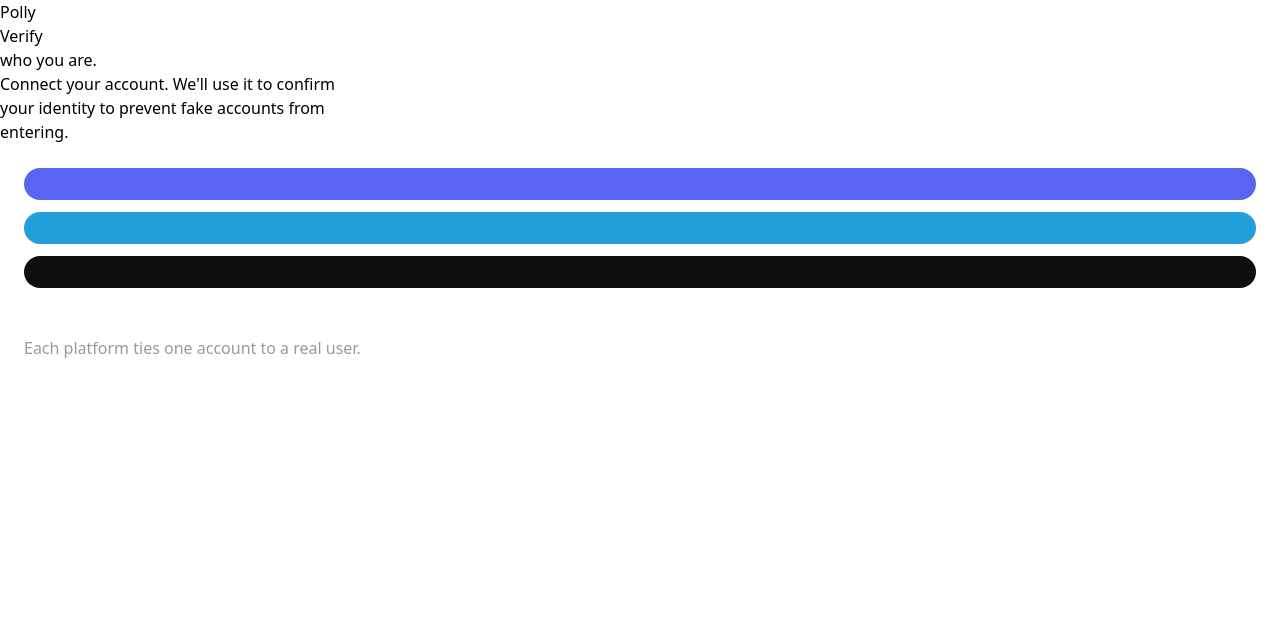
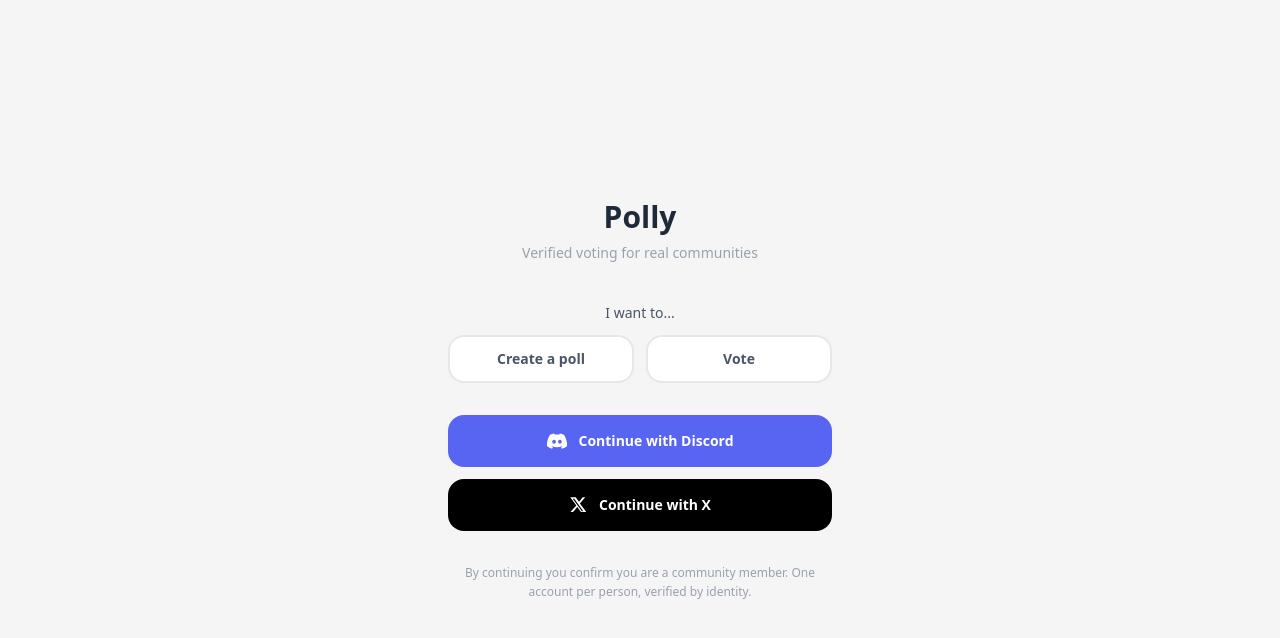
Before and after one commit to Tochi8/Polly, a Next.js app: page /login in a window 1280 px wide. Shown: the top 638 px of the page. Built offline with nearby package versions, Linux system fonts and the light colour scheme; no server answers.

Commit message:
Modified log in page, created auth callback, supabase server

```diff
--- a/app/auth/callback/route.ts
+++ b/app/auth/callback/route.ts
@@ -0,0 +1,43 @@
+import { createSupabaseServerClient } from '@/lib/supabase-server'
+import { NextResponse } from 'next/server'
+
+export async function GET(req: Request) {
+    const { searchParams, origin } = new URL(req.url)
+    const code = searchParams.get('code')
+    const role = searchParams.get('state') ?? 'voter'
+
+    if (code) {
+        const supabase = await createSupabaseServerClient()
+        const { data, error } = await supabase.auth.exchangeCodeForSession(code)
+
+        if (!error && data.user) {
+            const providerData = data.user.app_metadata
+            const provider = providerData.provider
+            const provider_id = data.user.id
+            const username =
+                data.user.user_metadata?.full_name ||
+                data.user.user_metadata?.user_name ||
+                data.user.email ||
+                'unknown'
+
+            // Save to your users table
+            const res = await fetch(`${origin}/api/auth/callback`, {
+                method: 'POST',
+                headers: { 'Content-Type': 'application/json' },
+                body: JSON.stringify({ provider, provider_id, username, role }),
+            })
+
+            const userData = await res.json()
+
+            if (userData.user) {
+                // Encode user and redirect to login page to save to localStorage
+                const encoded = encodeURIComponent(JSON.stringify(userData.user))
+                return NextResponse.redirect(
+                    `${origin}/login?user=${encoded}&role=${role}`
+                )
+            }
+        }
+    }
+
+    return NextResponse.redirect(`${origin}/login?error=auth_failed`)
+}
--- a/app/login/page.tsx
+++ b/app/login/page.tsx
@@ -1,69 +1,167 @@
-const iconSpace = null;
+'use client'
 
-const oauthProviders = [
-    {
-        name: 'Discord',
-        icon: {iconSpace},
-        bg: '#5865F2',
-        text: '#FFFFFF',
-        href: '/api/auth/discord',
-    },
+import { useState, useEffect } from 'react'
+import { useRouter, useSearchParams } from 'next/navigation'
+import { createSupabaseBrowserClient } from '@/lib/supabase'
 
-     {
-        name: 'Telegram',
-        icon: {iconSpace},
-        bg: '#229ED9',
-        text: '#FFFFFF',
-        href: '/api/auth/telegram',
-    },
-
-     {
-        name: 'X',
-        icon: {iconSpace},
-        bg: '#0F0F0F',
-        text: '#FFFFFF',
-        href: '/api/auth/X',
-    },
-]
+type Role = 'admin' | 'voter' | null
+type Provider = 'discord' | 'twitter'
 
 export default function LoginPage() {
-    return (
-        <>
-        <div>
-            <div className="icon">
-                {iconSpace} <span>Polly</span>
-            </div>
+  const router = useRouter()
+  const searchParams = useSearchParams()
 
-            <h1>
-                Verify <br />
-                who you are.
-            </h1>
+  const [role, setRole] = useState<Role>(null)
+  const [loading, setLoading] = useState<Provider | null>(null)
+  const [error, setError] = useState<string | null>(null)
 
-            <p>
-                Connect your account. We'll use it to confirm <br />
-                your identity to prevent fake accounts from <br />
-                entering.
-            </p>
+  useEffect(() => {
+    const userParam = searchParams.get('user')
+    const errorParam = searchParams.get('error')
+
+    if (errorParam) {
+      setError('Sign in failed. Please try again.')
+      return
+    }
+
+    if (userParam) {
+      try {
+        const user = JSON.parse(decodeURIComponent(userParam))
+        localStorage.setItem('polly_user', JSON.stringify(user))
+
+        // Check if there's a saved redirect from before login
+        const redirect = localStorage.getItem('polly_redirect')
+        if (redirect) {
+          localStorage.removeItem('polly_redirect')
+          router.push(redirect)
+          return
+        }
+
+        // Redirect based on role
+        if (user.role === 'admin') {
+          router.push('/admin')
+        } else {
+          router.push('/')
+        }
+      } catch {
+        setError('Something went wrong. Please try again.')
+      }
+    }
+  }, [searchParams, router])
+
+  async function handleSignIn(provider: Provider) {
+    if (!role) {
+      setError('Please select how you want to use Polly first.')
+      return
+    }
+
+    setLoading(provider)
+    setError(null)
+
+    const supabase = createSupabaseBrowserClient()
+
+    const { error } = await supabase.auth.signInWithOAuth({
+      provider,
+      options: {
+        redirectTo: `${window.location.origin}/auth/callback?state=${role}`,
+        scopes: provider === 'discord' ? 'identify email' : undefined,
+      },
+    })
+
+    if (error) {
+      setError(error.message)
+      setLoading(null)
+    }
+  }
+
+  return (
+    <div className="min-h-screen bg-[#f5f5f5] flex flex-col items-center justify-center px-6">
+      <div className="w-full max-w-sm">
+
+        {/* Logo */}
+        <div className="text-center mb-10">
+          <h1 className="text-3xl font-bold text-gray-800 mb-2">Polly</h1>
+          <p className="text-sm text-gray-400">
+            Verified voting for real communities
+          </p>
         </div>
 
-        <div>
-            <div className="flex flex-col gap-3 p-6">
-                {oauthProviders.map((provider) => (
-                <a
-                key={provider.name}
-                href={provider.href}
-                className="flex items-center gap-3 px-5 py-4 rounded-2xl font-bold text-sm w-full transition-opacity hover:opacity-80"
-                style={{ backgroundColor: provider.bg, color: provider.text}}
-                ></a>
-                ))}
-            </div>
+        {/* Role selection */}
+        <div className="mb-8">
+          <p className="text-sm font-medium text-gray-600 mb-3 text-center">
+            I want to...
+          </p>
+          <div className="flex gap-3">
+            <button
+              onClick={() => { setRole('admin'); setError(null) }}
+              className={`flex-1 py-3 rounded-2xl text-sm font-semibold border-2 transition-all ${
+                role === 'admin'
+                  ? 'border-[#2d5a1b] bg-[#2d5a1b] text-white'
+                  : 'border-gray-200 bg-white text-gray-600 hover:border-gray-300'
+              }`}
+            >
+              Create a poll
+            </button>
+            <button
+              onClick={() => { setRole('voter'); setError(null) }}
+              className={`flex-1 py-3 rounded-2xl text-sm font-semibold border-2 transition-all ${
+                role === 'voter'
+                  ? 'border-[#2d5a1b] bg-[#2d5a1b] text-white'
+                  : 'border-gray-200 bg-white text-gray-600 hover:border-gray-300'
+              }`}
+            >
+              Vote
+            </button>
+          </div>
         </div>
 
-        <div className="flex p-6 rounded-2xl opacity-40 w-full bg-ghost">
-            <p className="text-mid">
-                Each platform ties one account to a real user.
-            </p>
+        {/* Error */}
+        {error && (
+          <div className="mb-4 bg-red-50 border border-red-200 text-red-600 text-sm rounded-xl px-4 py-3 text-center">
+            {error}
+          </div>
+        )}
+
+        {/* Social login buttons */}
+        <div className="flex flex-col gap-3">
+          <button
+            onClick={() => handleSignIn('discord')}
+            disabled={!!loading}
+            className="w-full flex items-center justify-center gap-3 bg-[#5865F2] text-white rounded-2xl py-4 font-semibold text-sm hover:bg-[#4752c4] transition-colors disabled:opacity-50"
+          >
+            {loading === 'discord' ? (
+              <div className="w-5 h-5 rounded-full border-2 border-white/30 border-t-white animate-spin" />
+            ) : (
+              <svg width="20" height="20" viewBox="0 0 24 24" fill="white">
+                <path d="M20.3 4.4A19.7 19.7 0 0015.5 3c-.2.4-.5.9-.7 1.3a18.2 18.2 0 00-5.5 0C9.1 3.9 8.8 3.4 8.6 3A19.6 19.6 0 003.7 4.4C.5 9.1-.3 13.7.1 18.2a19.8 19.8 0 006 3c.5-.6.9-1.3 1.2-2a13 13 0 01-1.9-.9l.5-.4a14.1 14.1 0 0012.2 0l.5.4c-.6.3-1.2.7-1.9.9.3.7.8 1.4 1.2 2a19.7 19.7 0 006-3c.5-5.1-.8-9.6-3.6-13.8zM8.5 15.4c-1.2 0-2.2-1.1-2.2-2.4s1-2.4 2.2-2.4 2.2 1.1 2.2 2.4-1 2.4-2.2 2.4zm7 0c-1.2 0-2.2-1.1-2.2-2.4s1-2.4 2.2-2.4 2.2 1.1 2.2 2.4-1 2.4-2.2 2.4z"/>
+              </svg>
+            )}
+            Continue with Discord
+          </button>
+
+          <button
+            onClick={() => handleSignIn('twitter')}
+            disabled={!!loading}
+            className="w-full flex items-center justify-center gap-3 bg-black text-white rounded-2xl py-4 font-semibold text-sm hover:bg-gray-900 transition-colors disabled:opacity-50"
+          >
+            {loading === 'twitter' ? (
+              <div className="w-5 h-5 rounded-full border-2 border-white/30 border-t-white animate-spin" />
+            ) : (
+              <svg width="18" height="18" viewBox="0 0 24 24" fill="white">
+                <path d="M18.3 1.6h3.4L14.5 10l8.5 11.2h-7l-4.9-6.4-5.7 6.4H2l7.7-8.7L1.7 1.6h7.2l4.5 5.9 5-5.9zm-1.2 18.6h1.9L7 3.5H4.9l12.2 16.7z"/>
+              </svg>
+            )}
+            Continue with X
+          </button>
         </div>
-        </>
-    );
+
+        {/* Footer note */}
+        <p className="text-center text-xs text-gray-400 mt-8 leading-relaxed">
+          By continuing you confirm you are a community member.{' '}
+          One account per person, verified by identity.
+        </p>
+
+      </div>
+    </div>
+  )
 }
--- /dev/null
+++ b/lib/supabase-server.ts
@@ -0,0 +1,25 @@
+import { createServerClient } from '@supabase/ssr'
+import { cookies } from 'next/headers'
+
+export async function createSupabaseServerClient() {
+    const cookieStore = await cookies()
+
+    return createServerClient(
+        process.env.NEXT_PUBLIC_SUPABASE_URL!,
+        process.env.NEXT_PUBLIC_SUPABASE_ANON_KEY!,
+        {
+            cookies: {
+                getAll() {
+                    return cookieStore.getAll()
+                },
+                setAll(cookiesToSet) {
+                    try {
+                        cookiesToSet.forEach(({ name, value, options }) =>
+                            cookieStore.set(name, value, options)
+                        )
+                    } catch {}
+                },
+            },
+        }
+    )
+}
--- a/lib/supabase.ts
+++ b/lib/supabase.ts
@@ -1,6 +1,11 @@
-import {createClient} from '@supabase/supabase-js'
+import { createClient } from '@supabase/supabase-js'
+import { createBrowserClient } from '@supabase/ssr'
 
-const supabaseUrl = process.env.NEXT_PUBLIC_SUPABASE_URL !
-const supabaseAnonKey = process.env.NEXT_PUBLIC_SUPABASE_ANON_KEY !
+const supabaseUrl = process.env.NEXT_PUBLIC_SUPABASE_URL!
+const supabaseAnonKey = process.env.NEXT_PUBLIC_SUPABASE_ANON_KEY!
 
 export const supabase = createClient(supabaseUrl, supabaseAnonKey)
+
+export function createSupabaseBrowserClient() {
+    return createBrowserClient(supabaseUrl, supabaseAnonKey)
+}
--- a/package.json
+++ b/package.json
@@ -9,6 +9,7 @@
     "lint": "eslint"
   },
   "dependencies": {
+    "@supabase/ssr": "^0.10.2",
     "@supabase/supabase-js": "^2.103.3",
     "dotenv": "^17.4.2",
     "ethers": "^6.16.0",
```
Also changed, not shown: 1 other file (tests, documents, lock files or other folders).
